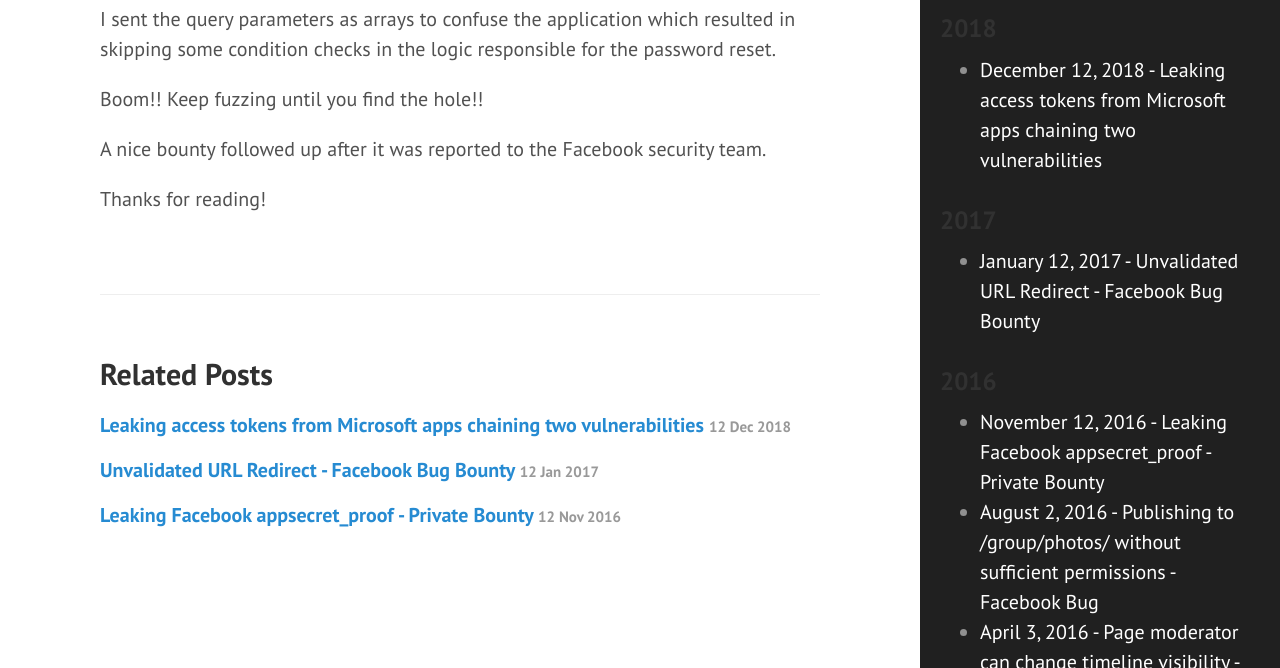
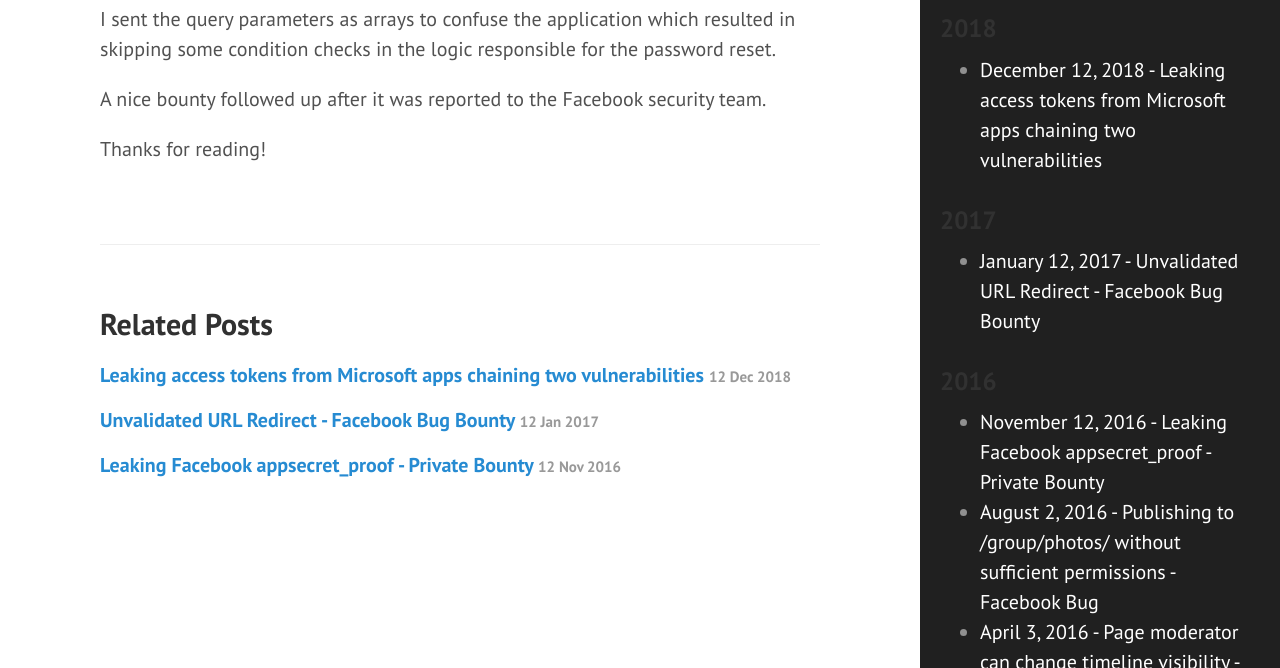
Before and after one commit to sahadnk72/sahadnk72.github.io, a Jekyll site: the page built from _posts/2014-11-06-oculus-hack.md, in a window 1280 px wide and 900 px high, scrolled down 889 px, cut to the strip 232-900 px from the top of the window. Built offline with Jekyll 4.4.1, drawn with Linux system fonts in a browser that asks for light colours.

Commit message:
Update 2014-11-06-oculus-hack.md

```diff
--- a/_posts/2014-11-06-oculus-hack.md
+++ b/_posts/2014-11-06-oculus-hack.md
@@ -20,8 +20,6 @@ Watch the video!
 
 I sent the query parameters as arrays to confuse the application which resulted in skipping some condition checks in the logic responsible for the password reset.
 
-Boom!! Keep fuzzing until you find the hole!!
-
 
 A nice bounty followed up after it was reported to the Facebook security team.
 
```
